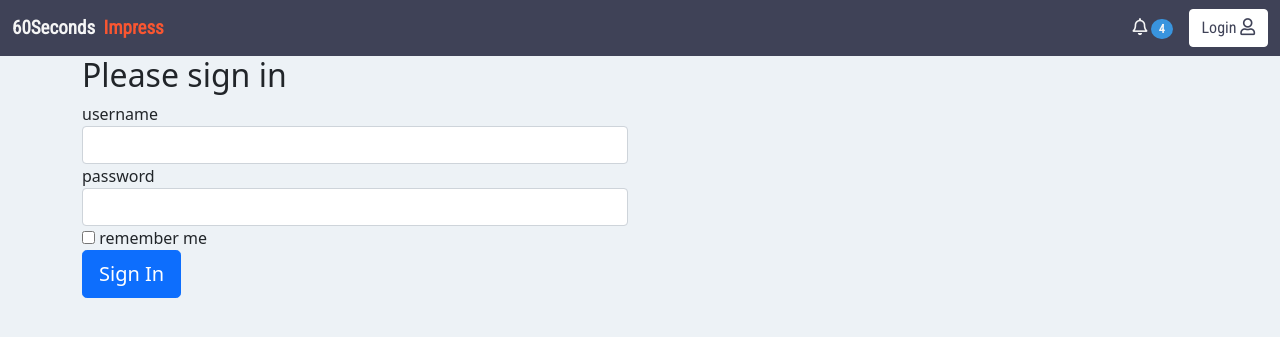
After one commit to enockabere/Insight-Groove, a Flask app: page /login in a window 1280 px wide. The commit adds this page. Shown: the top 337 px of the page. Run offline with Flask 2, Linux system fonts and the light colour scheme; some libraries are stand-ins or nearby versions.

Commit message:
create user login form

```diff
--- a/app/__init__.py
+++ b/app/__init__.py
@@ -1,6 +1,11 @@
 from flask import  Flask
+from flask_bootstrap import Bootstrap
 
 #initializing flask application
 app = Flask(__name__)
+app.config['SECRET_KEY']= 'Thisissupposedtobesecret'
+
+# Initializing Flask Extensions
+bootstrap = Bootstrap(app)
 
 from app import  views,error
--- a/app/templates/base/base.html
+++ b/app/templates/base/base.html
@@ -30,6 +30,9 @@
       {% block content %}
 
       {% endblock %}
+      {% block login %}
+
+      {% endblock %}
     <!-- Bootstrap JavaScript Libraries -->
     <script src="https://code.jquery.com/jquery-3.6.0.js" integrity="sha256-H+K7U5CnXl1h5ywQfKtSj8PCmoN9aaq30gDh27Xc0jk=" crossorigin="anonymous"></script>
     <script src="https://cdn.jsdelivr.net/npm/@popperjs/core@2.9.2/dist/umd/popper.min.js" integrity="sha384-IQsoLXl5PILFhosVNubq5LC7Qb9DXgDA9i+tQ8Zj3iwWAwPtgFTxbJ8NT4GN1R8p" crossorigin="anonymous"></script>
--- /dev/null
+++ b/app/templates/login.html
@@ -0,0 +1,23 @@
+{% extends 'base/base.html' %}
+{% import "bootstrap/wtf.html" as wtf %}
+
+{% block login %}
+<section>
+<div class="container">
+    <div class="row">
+        <div class="col-md-6">
+            <form action="/login" method="POST">
+                <h2 class="form-signin-heading">
+                    Please sign in
+                </h2>
+                {{ form.hidden_tag() }}
+                {{ wtf.form_field(form.username) }}
+                {{ wtf.form_field(form.password) }}
+                {{ wtf.form_field(form.remember) }}
+                <button class="btn btn-lg btn-primary btn-block">Sign In</button>
+            </form>
+        </div>
+    </div>
+</div>
+</section>
+{% endblock %}
--- a/app/views.py
+++ b/app/views.py
@@ -1,5 +1,13 @@
 from flask import render_template
 from app import  app
+from flask_wtf import FlaskForm
+from wtforms import StringField,PasswordField,BooleanField
+from wtforms.validators import InputRequired,Email,Length
+
+class LoginForm(FlaskForm):
+   username = StringField('username', validators=[InputRequired(),Length(min=4,max=20)])
+   password = PasswordField('password', validators=[InputRequired(),Length(min=6,max=20)])
+   remember = BooleanField('remember me')
 
 #views
 @app.route('/')
@@ -8,3 +16,12 @@ def index():
     view root page function that returns indext.html and its data
     '''
     return render_template('index.html')
+@app.route('/login')
+def login():
+    '''Instantiate login form'''
+    form = LoginForm()
+
+    return render_template('login.html',form=form)
+@app.route('/signup')
+def signup():
+    return render_template('signup.html')
```
Also changed, not shown: app/templates/signup.html (added).
